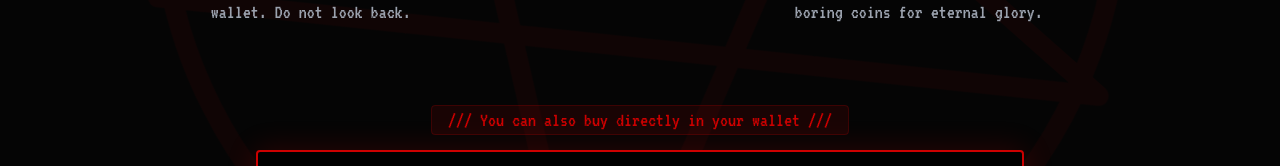
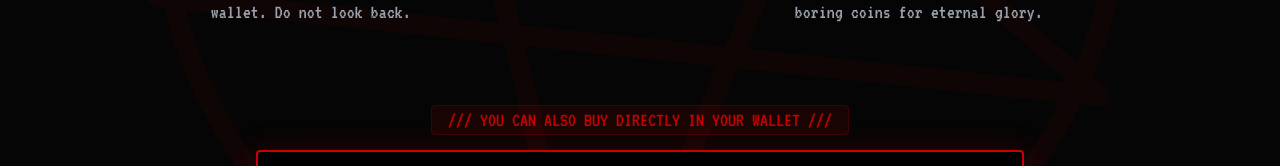
Before and after one commit to Pluviophile84/HELLCOIN, a Next.js app: page / in a window 1280 px wide. Shown: the part 4497-4663 px from the top of the page. Built offline with nearby package versions, Linux system fonts and the light colour scheme; a web font is replaced by a local one.

Commit message:
Update Ritual.tsx

```diff
--- a/components/sections/Ritual.tsx
+++ b/components/sections/Ritual.tsx
@@ -79,7 +79,7 @@ export const Ritual = () => {
         <motion.div initial={{ opacity: 0, y: 30 }} whileInView={{ opacity: 1, y: 0 }} className="max-w-3xl mx-auto">
           <div className="text-center mb-4">
              <span className="font-terminal text-hell-red text-xl bg-hell-red/10 px-4 py-1 border border-hell-red/20 rounded">
-               /// You can also buy directly in your wallet ///
+               /// YOU CAN ALSO BUY DIRECTLY IN YOUR WALLET ///
              </span>
           </div>
           <div className="bg-black border-2 border-hell-red p-2 md:p-4 rounded flex flex-col md:flex-row items-center gap-4 shadow-[0_0_30px_rgba(204,0,0,0.2)]">
```
